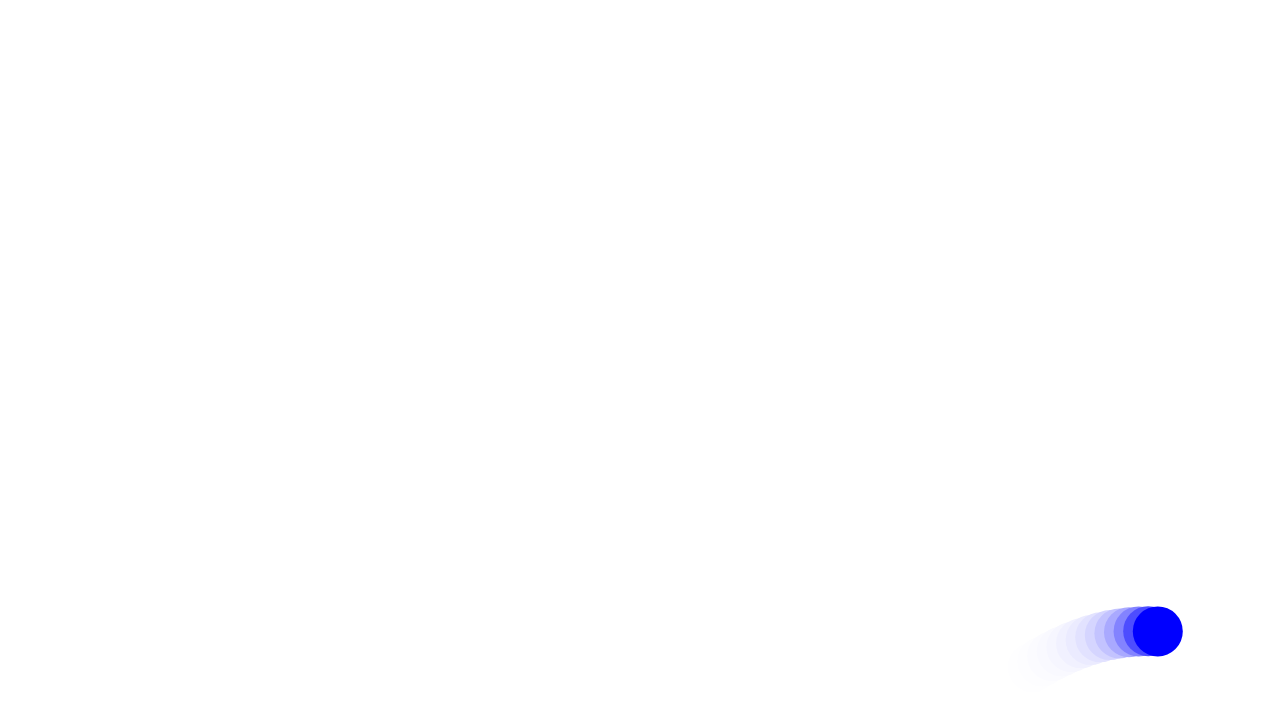
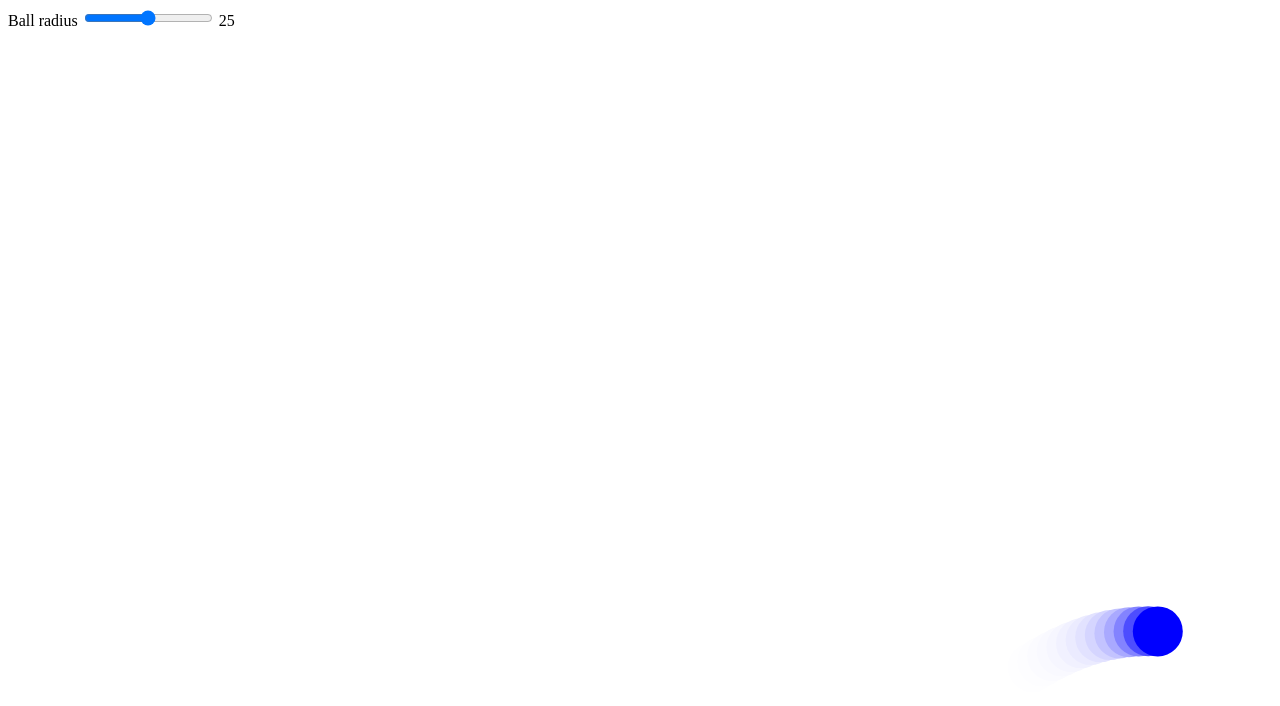
Before and after one commit to goalTosin/bouncing_movable_ball, a plain HTML site: page index.html in a window 1280 px wide. Drawn offline with Linux system fonts and the light colour scheme.

Commit message:
Create ball range

```diff
--- a/index.html
+++ b/index.html
@@ -10,10 +10,20 @@
         position: absolute;
         left: 0;
         top: 0;
+        z-index: -1;
       }
     </style>
   </head>
   <body>
+    <div id="ui">
+      <label for="radius">Ball radius</label>
+      <input
+        type="range"
+        name="radius"
+        id="radius"
+        oninput="this.nextElementSibling.innerHTML = this.value" />
+      <output>25</output>
+    </div>
     <canvas></canvas>
     <script src="index.js"></script>
   </body>
--- a/index.js
+++ b/index.js
@@ -2,6 +2,7 @@
  * @type {HTMLCanvasElement}
  */
 const canvas = document.querySelector("canvas");
+const radiusControl = document.getElementById('radius')
 canvas.width = window.innerWidth;
 canvas.height = window.innerHeight;
 
@@ -47,6 +48,9 @@ function keyed(e) {
 }
 addEventListener("keydown", keyed);
 addEventListener("keyup", keyed);
+radiusControl.addEventListener('input', (e) => {
+  ball.radius = radiusControl.valueAsNumber
+})
 
 function draw() {
   clear();
```
